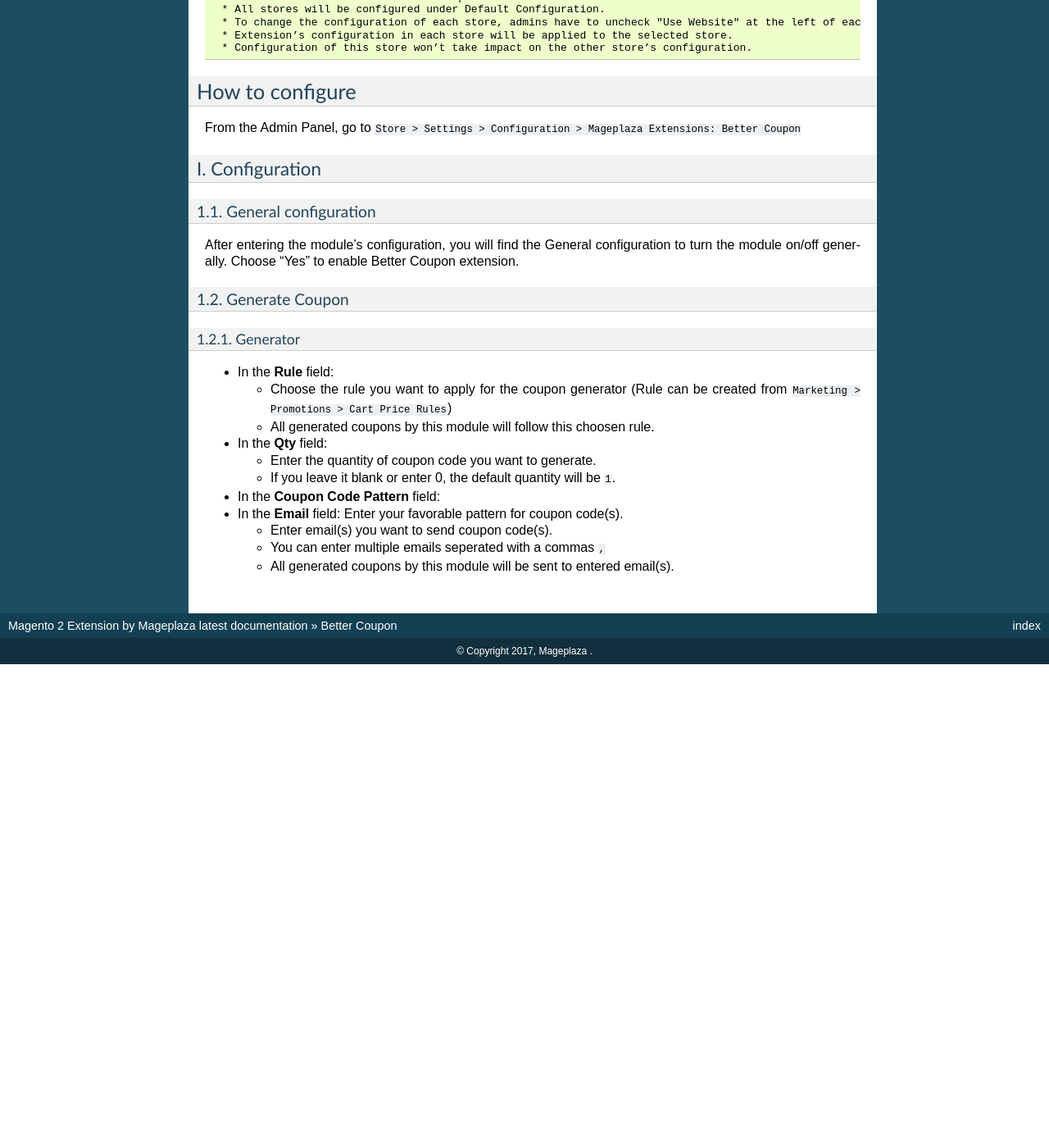
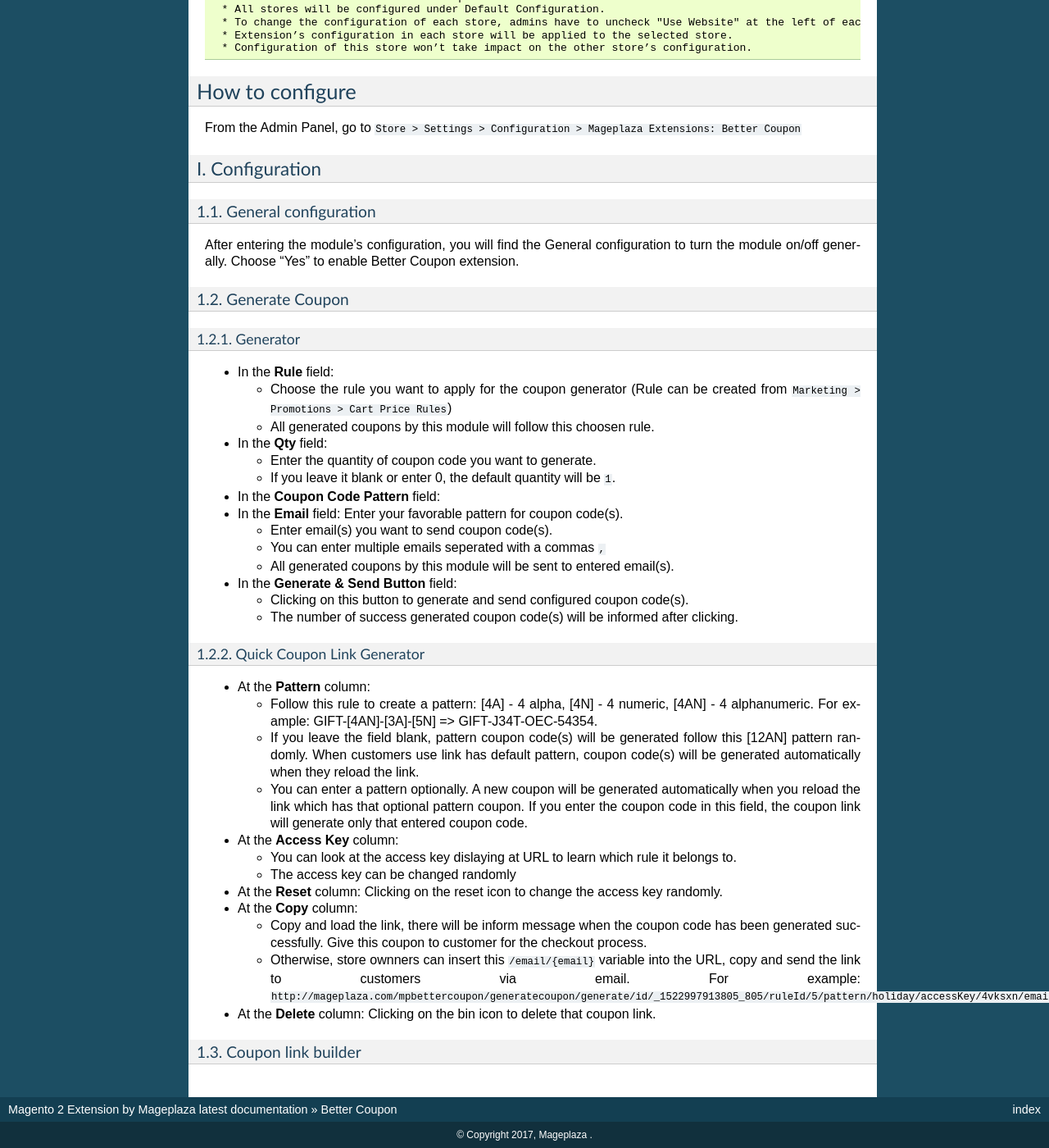
Before and after one commit to magepages/mpdocs, a Sphinx documentation site: the page built from docs/better-coupon/index.md, in a window 1280 px wide and 1400 px high, scrolled down 443 px. Shown: the whole window at 82% size. Built offline with Sphinx 7.4.7, drawn with Linux system fonts in a browser that asks for light colours; pages that are not in the unit, such as notebooks, are missing from menus; before the commit the page ends 1253 px from its top, so only the background shows below that; some of the changed text lies outside the part shown.

Commit message:
Update index.md

```diff
--- a/docs/better-coupon/index.md
+++ b/docs/better-coupon/index.md
@@ -1,7 +1,7 @@
 # Better Coupon
 
 ## Overview
-In the light of digital marketing campaign, discount couponis impressed as indispensable ingredient in sale boosting programs. Quicker coupon you have, better store you're owning
+In the light of digital marketing campaign, discount couponis impressed as indispensable ingredient in sale boosting programs. Quicker coupon you can generate, more professional your store looks like.
 
 Imagine those scenarios: Store owners desire to generate a one-time use coupon per customer, but it takes at least 5 minutes to make a new one manually? Or take another look at this case: the coupon codes generated in Magento 2 isn't matched with the current discount program, either they can't import their pre-made coupon codes into Magento 2 system unfortunately. Consuming time tasks are coming up more, you have no idea how to give the applied coupon checkout link to customers so that they don't need to ask and enter the coupon every time they come to your store?
 
@@ -36,3 +36,23 @@
   * Enter email(s) you want to send coupon code(s).
   * You can enter multiple emails seperated with a commas ``,``
   * All generated coupons by this module will be sent to entered email(s).
+* In the **Generate & Send Button** field:
+  * Clicking on this button to generate and send configured coupon code(s).
+  * The number of success generated coupon code(s) will be informed after clicking.
+
+##### 1.2.2. Quick Coupon Link Generator
+
+* At the **Pattern** column:
+  * Follow this rule to create a pattern: [4A] - 4 alpha, [4N] - 4 numeric, [4AN] - 4 alphanumeric. For example: GIFT-[4AN]-[3A]-[5N] => GIFT-J34T-OEC-54354.
+  * If you leave the field blank, pattern coupon code(s) will be generated follow this [12AN] pattern randomly. When customers use link has default pattern, coupon code(s) will be generated automatically when they reload the link.
+  * You can enter a pattern optionally. A new coupon will be generated automatically when you reload the link which has that optional pattern coupon. If you enter the coupon code in this field, the coupon link will generate only that entered coupon code.
+* At the **Access Key** column:
+  * You can look at the access key dislaying at URL to learn which rule it belongs to.
+  * The access key can be changed randomly
+* At the **Reset** column: Clicking on the reset icon to change the access key randomly.
+* At the **Copy** column:
+  * Copy and load the link, there will be inform message when the coupon code has been generated successfully. Give this coupon to customer for the checkout process.
+  * Otherwise, store ownners can insert this ``/email/{email}`` variable into the URL, copy and send the link to customers via email. For example: ``http://mageplaza.com/mpbettercoupon/generatecoupon/generate/id/_1522997913805_805/ruleId/5/pattern/holiday/accessKey/4vksxn/email/mageplaza.test@gmail.com``
+* At the **Delete** column: Clicking on the bin icon to delete that coupon link.
+
+#### 1.3. Coupon link builder
```
